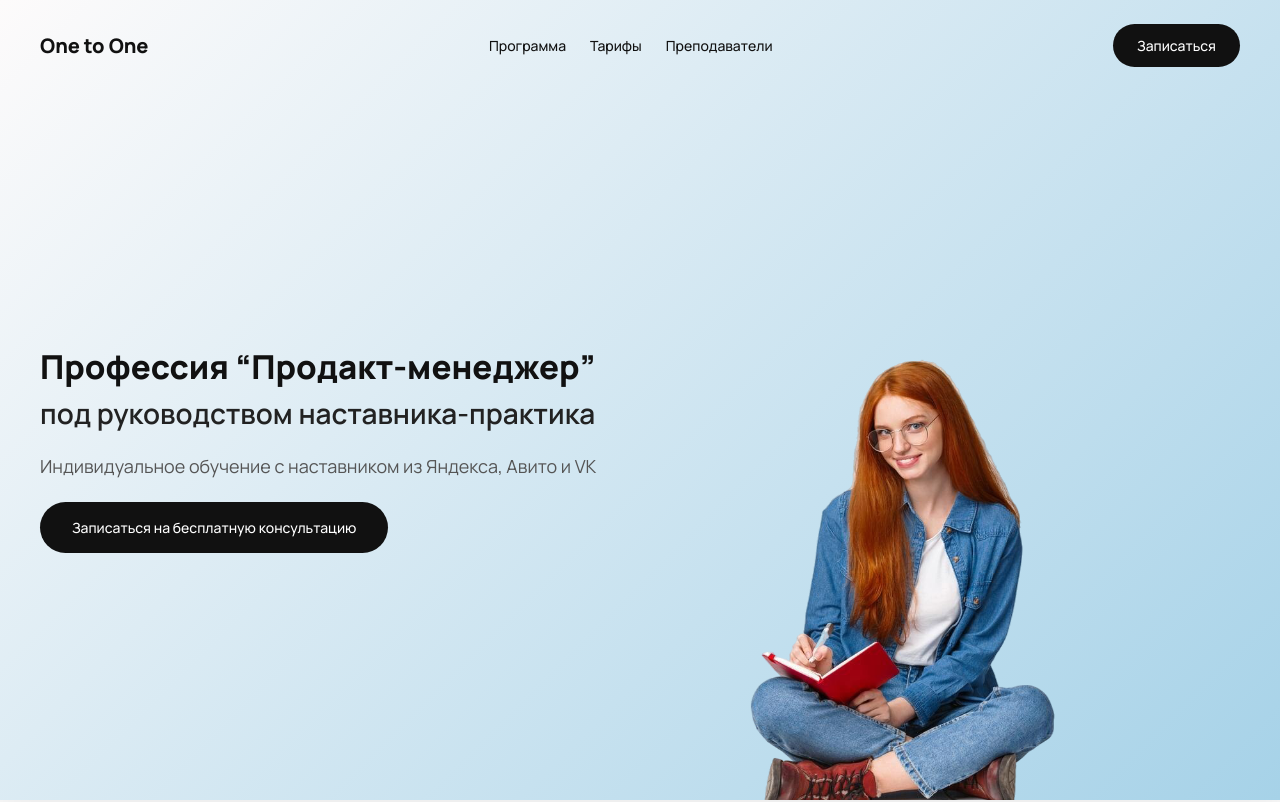
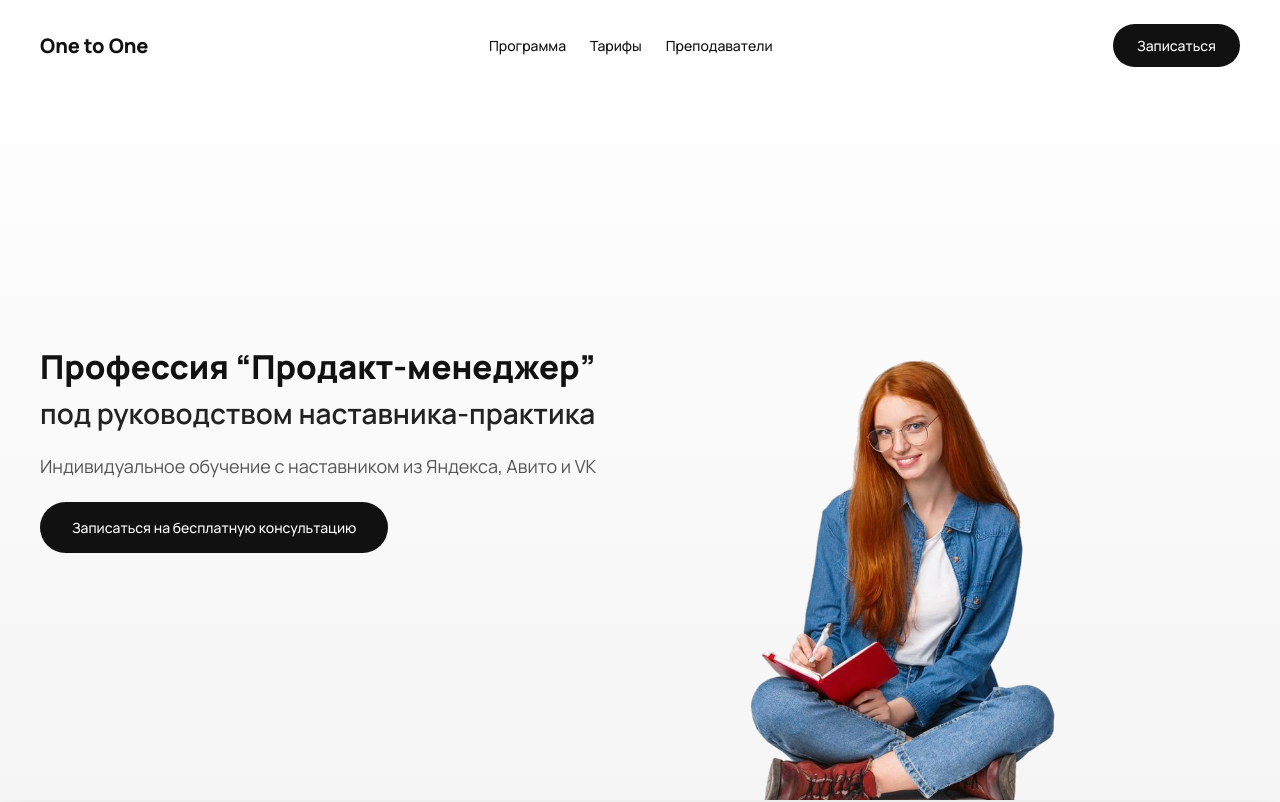
Before and after one commit to Ayraek/new-page-one-to-one, a React (Vite) app: page / in a window 1280 px wide. Shown: the top 802 px of the page. Built offline with nearby package versions, Linux system fonts and the light colour scheme.

Commit message:
style(hero): update hero background gradient

```diff
--- a/src/components/Hero/Hero.module.css
+++ b/src/components/Hero/Hero.module.css
@@ -1,7 +1,7 @@
 .hero {
   position: relative;
   min-height: 100vh;
-  background: linear-gradient(135deg, #fdfbfb 0%, #a6d2e8 100%);
+  background: linear-gradient(to bottom, #ffffff 0%, #f5f5f5 100%);
   padding-top: 100px; /* под хедер */
   display: flex;
   align-items: center;
```
